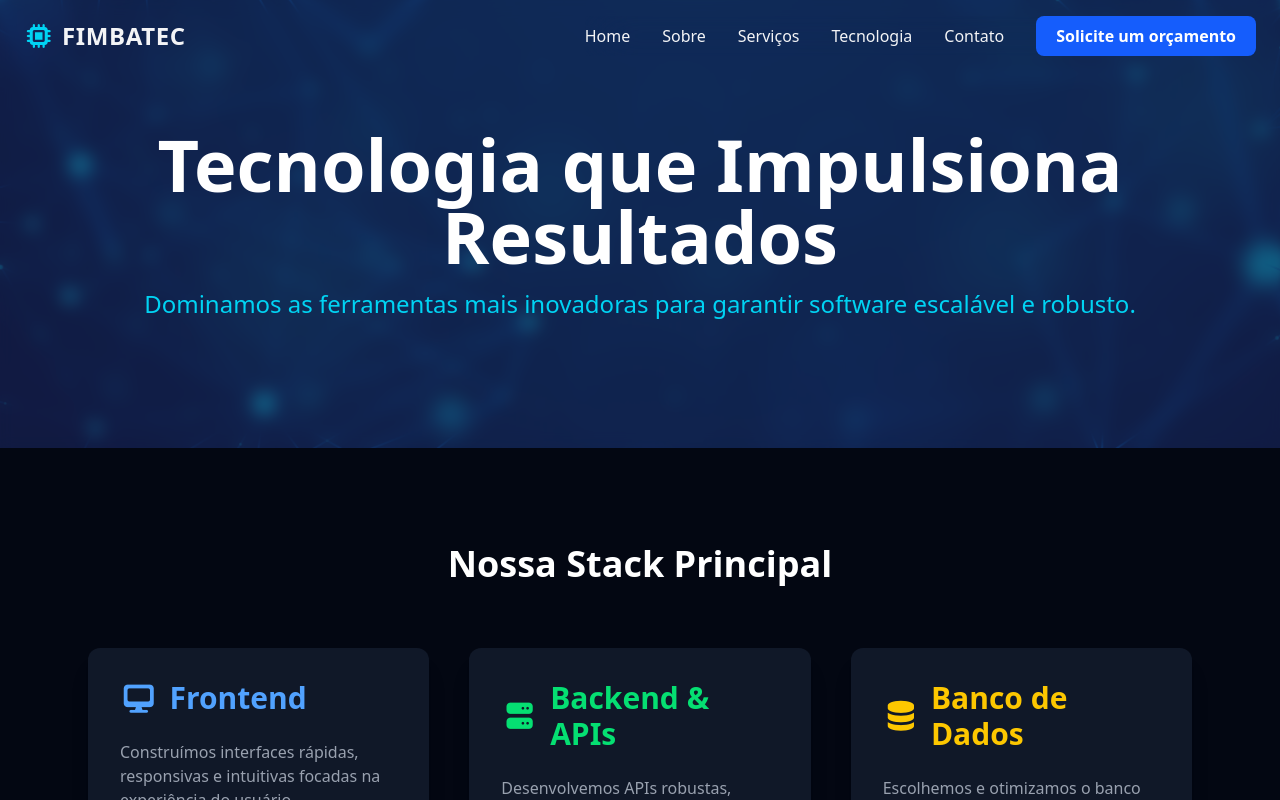
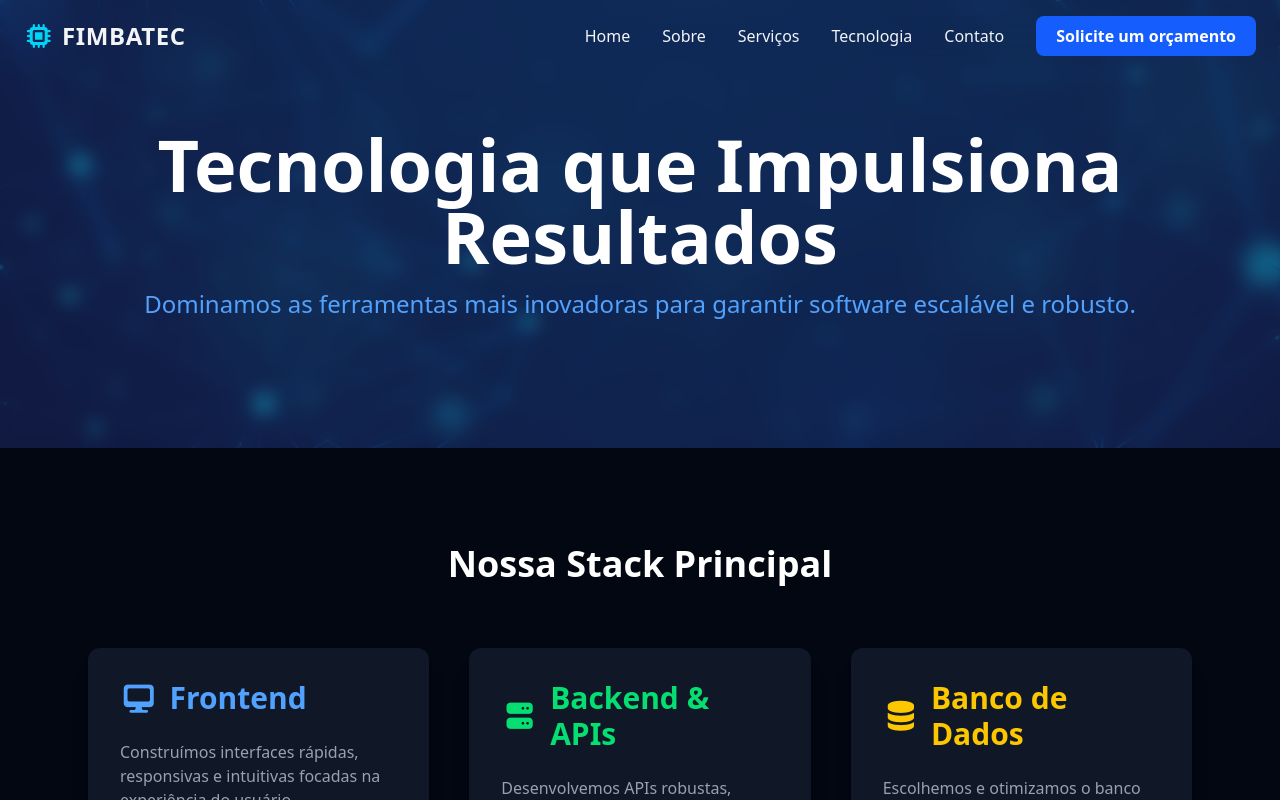
Before and after one commit to nsimba-afonso-nwayami/fimbatech, a React (Vite) app: page /tecnologia in a window 1280 px wide. Shown: the top 800 px of the page. Built offline with nearby package versions, Linux system fonts and the light colour scheme.

Commit message:
Alterações feitas

```diff
--- a/src/pages/site/Contato.jsx
+++ b/src/pages/site/Contato.jsx
@@ -26,7 +26,7 @@
           <h1 className="text-5xl md:text-7xl font-extrabold mb-4">
             Pronto para Inovar?
           </h1>
-          <p className="text-xl md:text-2xl text-cyan-400 font-light">
+          <p className="text-xl md:text-2xl text-blue-400 font-light">
             Deixe-nos saber como podemos ajudar a sua empresa a crescer.
           </p>
         </div>
--- a/src/pages/site/Tecnologia.jsx
+++ b/src/pages/site/Tecnologia.jsx
@@ -26,7 +26,7 @@
           <h1 className="text-5xl md:text-7xl font-extrabold mb-4">
             Tecnologia que Impulsiona Resultados
           </h1>
-          <p className="text-xl md:text-2xl text-cyan-400 font-light">
+          <p className="text-xl md:text-2xl text-blue-400 font-light">
             Dominamos as ferramentas mais inovadoras para garantir software
             escalável e robusto.
           </p>
```
